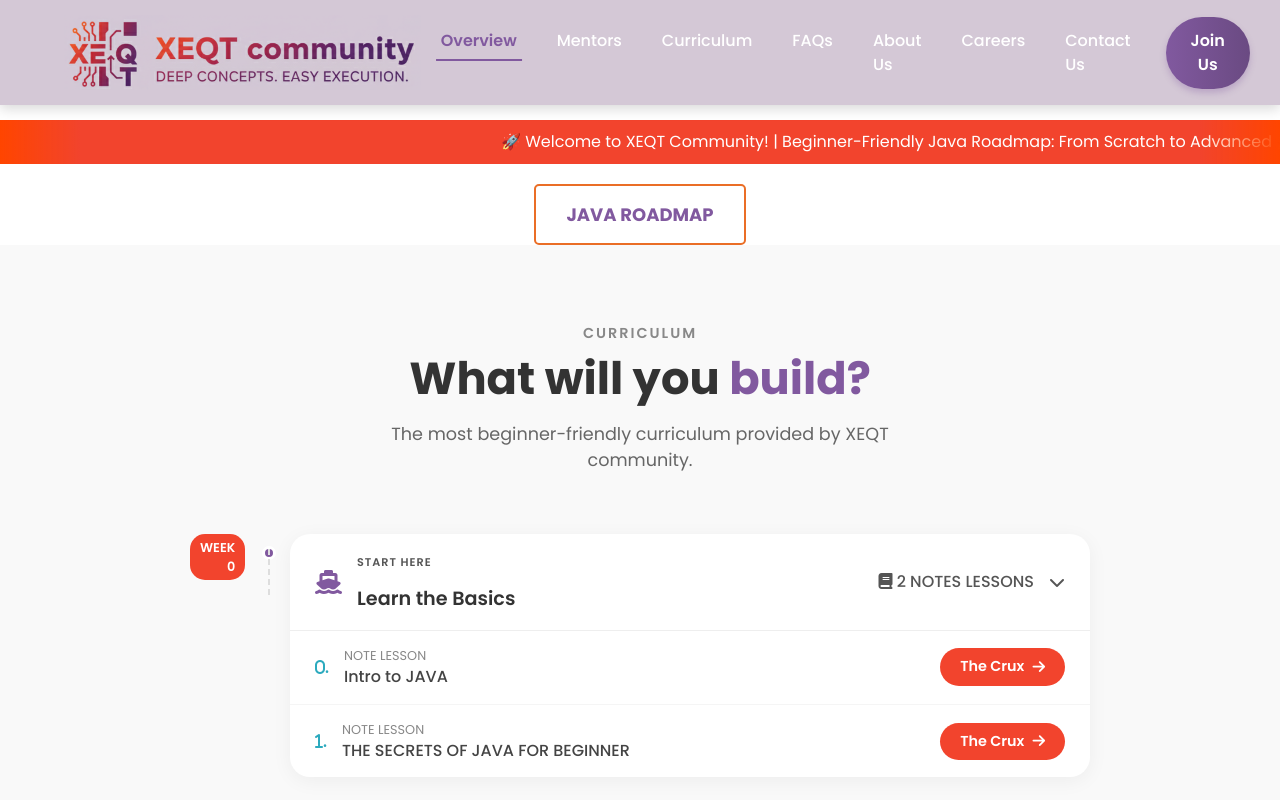
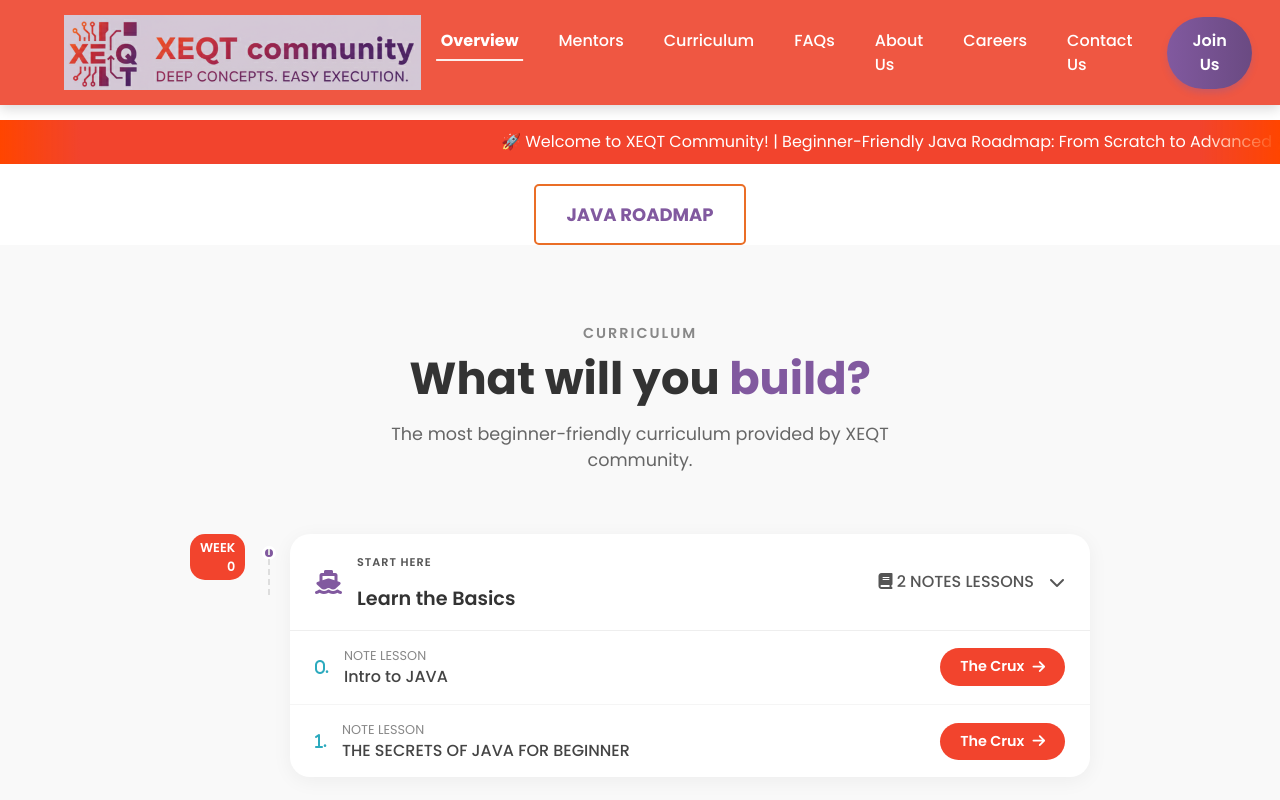
Before and after one commit to ankittroy-21/Learnovate, a website: page Roadmap/index.html in a window 1280 px wide. Shown: the top 800 px of the page. Drawn offline with nearby package versions, Linux system fonts and the light colour scheme.

Commit message:
Update navbar background color to match "The Crux" red-orange and enhance active link styles

```diff
--- a/Roadmap/css/style.css
+++ b/Roadmap/css/style.css
@@ -17,7 +17,8 @@
     left: 0;
     width: 100%;
     z-index: 1000;
-    background: #D4C8D6; /* Semi-transparent version of your nav color */
+    /* Navbar color: match "The Crux" red-orange */
+    background: #ef5742;
     backdrop-filter: blur(10px);
     box-shadow: 0 4px 12px rgba(0, 0, 0, 0.15);
     padding: 15px 5%;
@@ -29,7 +30,7 @@
 
 .sticky-nav.scrolled {
     padding: 10px 5%;
-    background: #D4C8D6;
+    background: #ef5742;
 }
 
 .logo {
@@ -142,7 +143,7 @@
     transform: translateX(-50%);
     width: 0;
     height: 2px;
-    background: #81599F;
+    background: rgba(255,255,255,0.9); /* underline visible on red background */
     transition: width 0.5s ease;
     transform-origin: center;
 }
@@ -153,8 +154,8 @@
 
 
 .nav-links a.active {
-    color: #81599F;
-    font-weight: 600;
+    color: #ffffff;
+    font-weight: 700;
 }
 
 .nav-links a.active::after {
```
